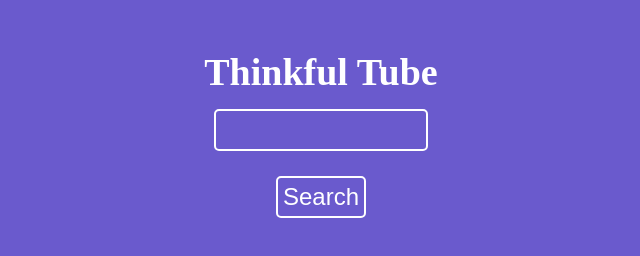
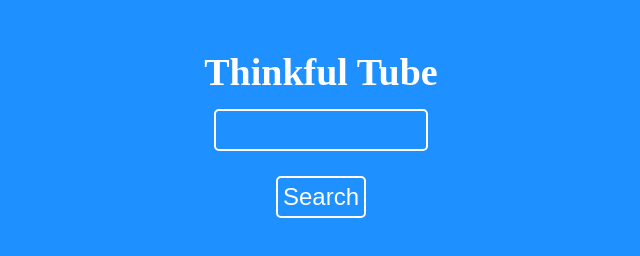
Before and after one commit to jrvscm/thinkful-tube, a plain HTML site: page index.html in a window 1280 px wide. Shown: the whole page, without its empty margins (319-959 px from the left). Drawn offline with nearby package versions, Linux system fonts and the light colour scheme.

Commit message:
color-fix

```diff
--- a/index.css
+++ b/index.css
@@ -4,7 +4,7 @@
 }
 
 body{
-	background-color:SlateBlue;
+	background-color:DodgerBlue;
 	color: white;
 }
 
```
